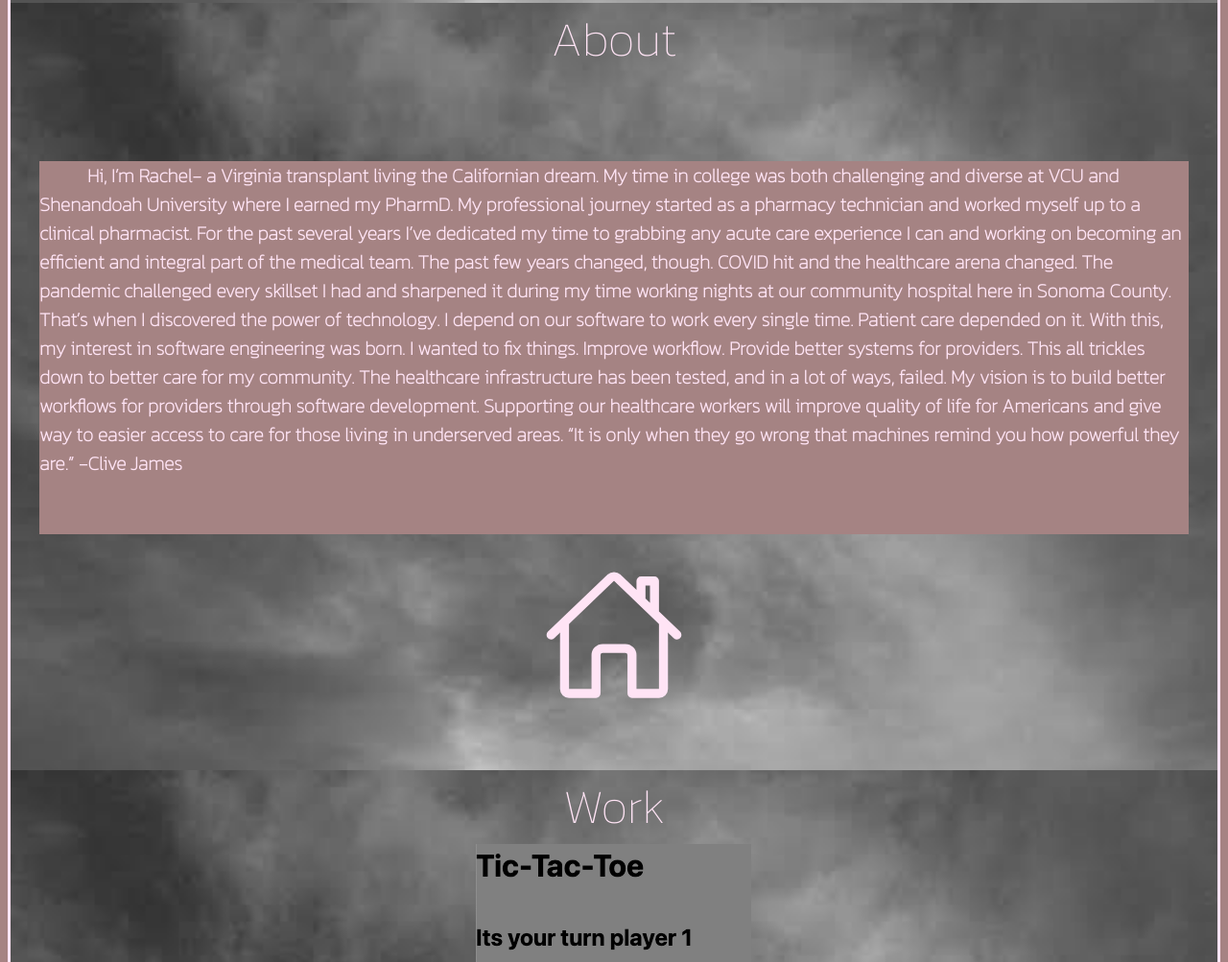
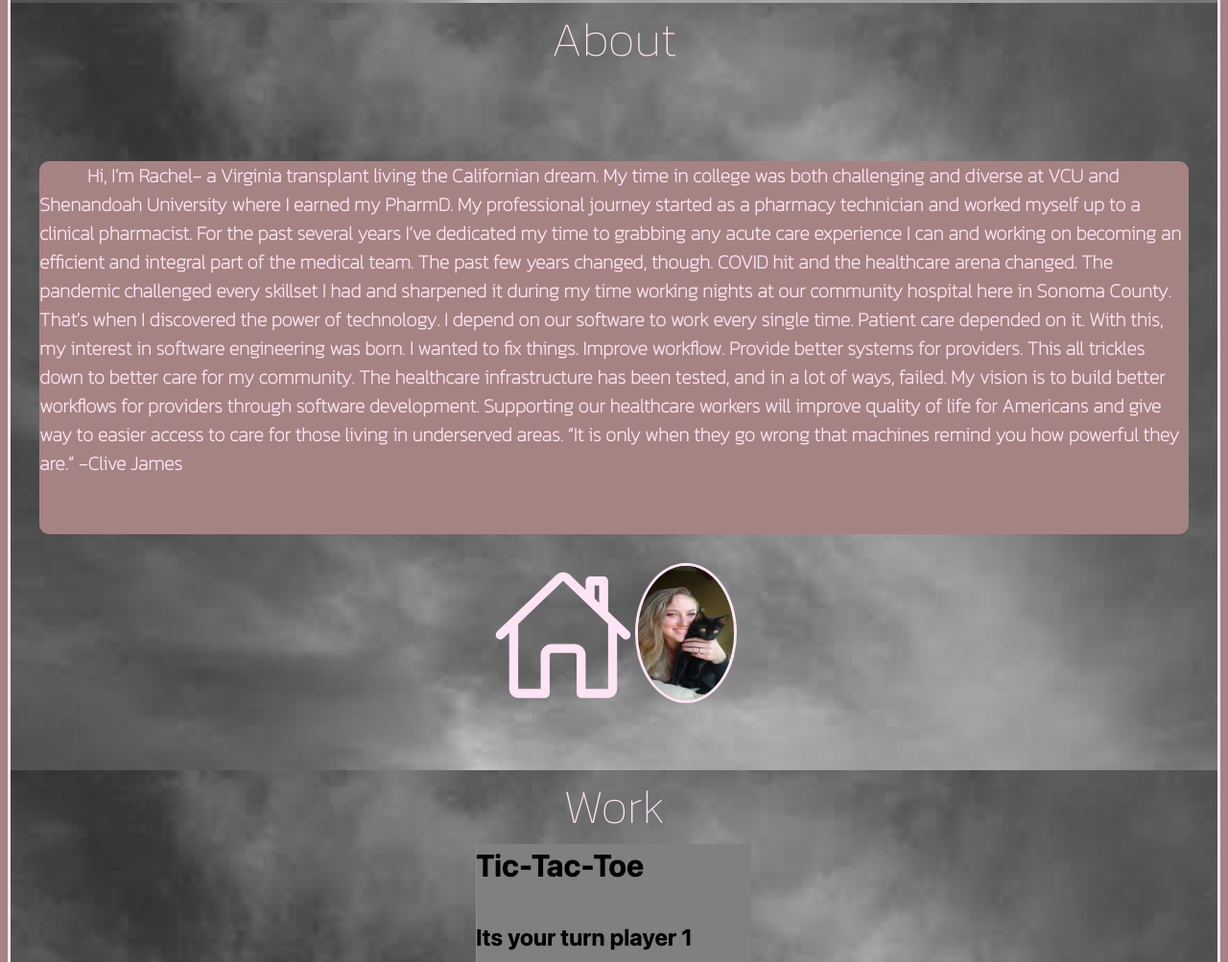
Before and after one commit to rharen11/Portfolio, a plain HTML site: page index.html in a window 1280 px wide. Shown: the part 842-1845 px from the top of the page at 96% size. Drawn offline with nearby package versions, Linux system fonts and the light colour scheme.

Commit message:
add gremlin pic

```diff
--- a/index.html
+++ b/index.html
@@ -64,6 +64,10 @@
             <a href="#link-to-home">
             <ion-icon name="home-outline"></ion-icon>
             </a>
+            <div id="about-pic"><img
+                src="./assets/gremlin-pic.jpeg"
+                alt="black-cat" width="100" height="140">
+            </div>
         </div>
     </div>
 
--- a/style.css
+++ b/style.css
@@ -93,6 +93,7 @@ ion-icon {
     grid-row: 2 / span 1;
     display: flex;
     justify-content: center;
+    border-radius: 10px;
     margin: 30px;
 }
 
@@ -100,6 +101,7 @@ ion-icon {
     grid-row: 3/ span 1;
     display: flex;
     justify-content: center;
+
 }
 
 #about-pic img{
```
Also changed, not shown: assets/gremlin-pic.jpeg (added).
